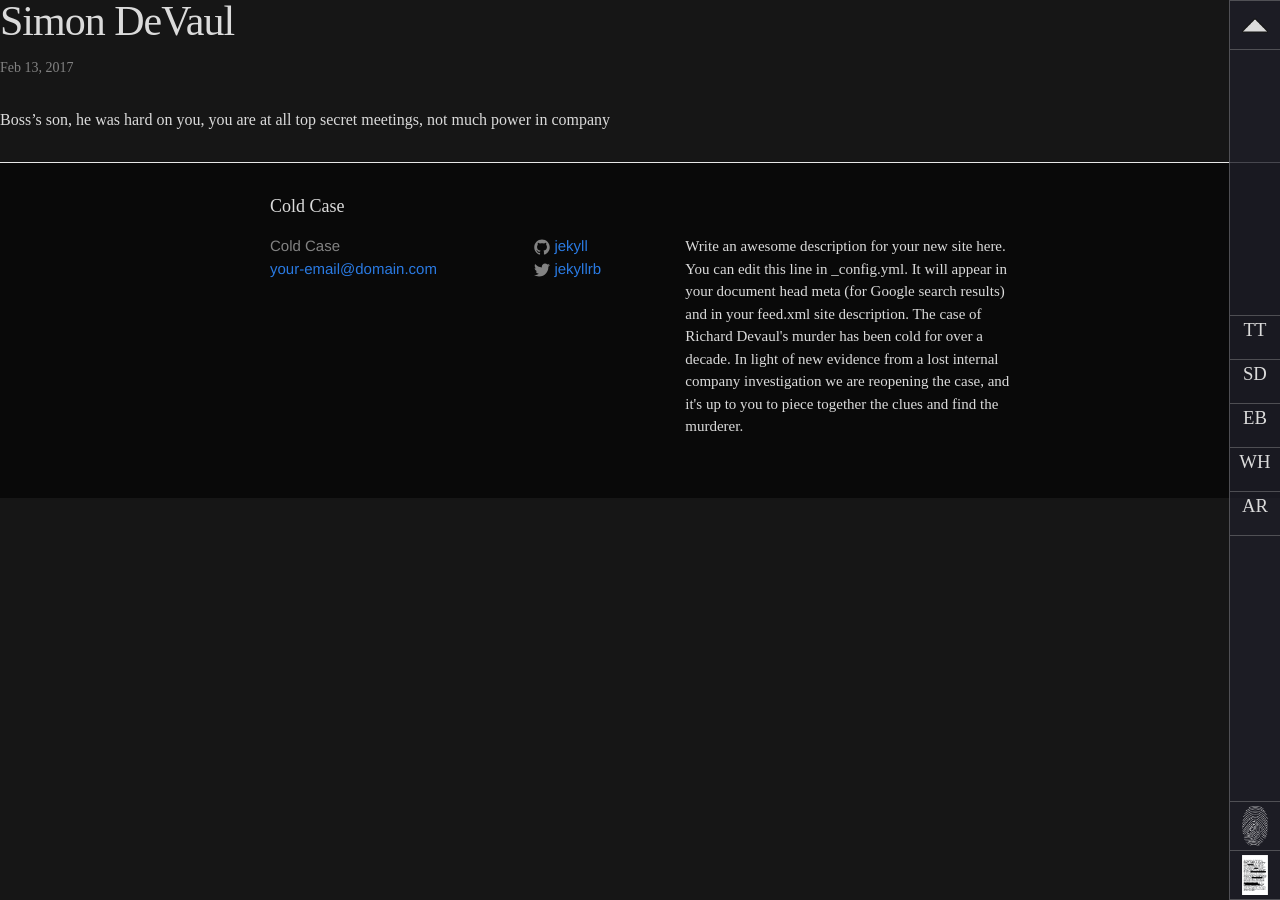
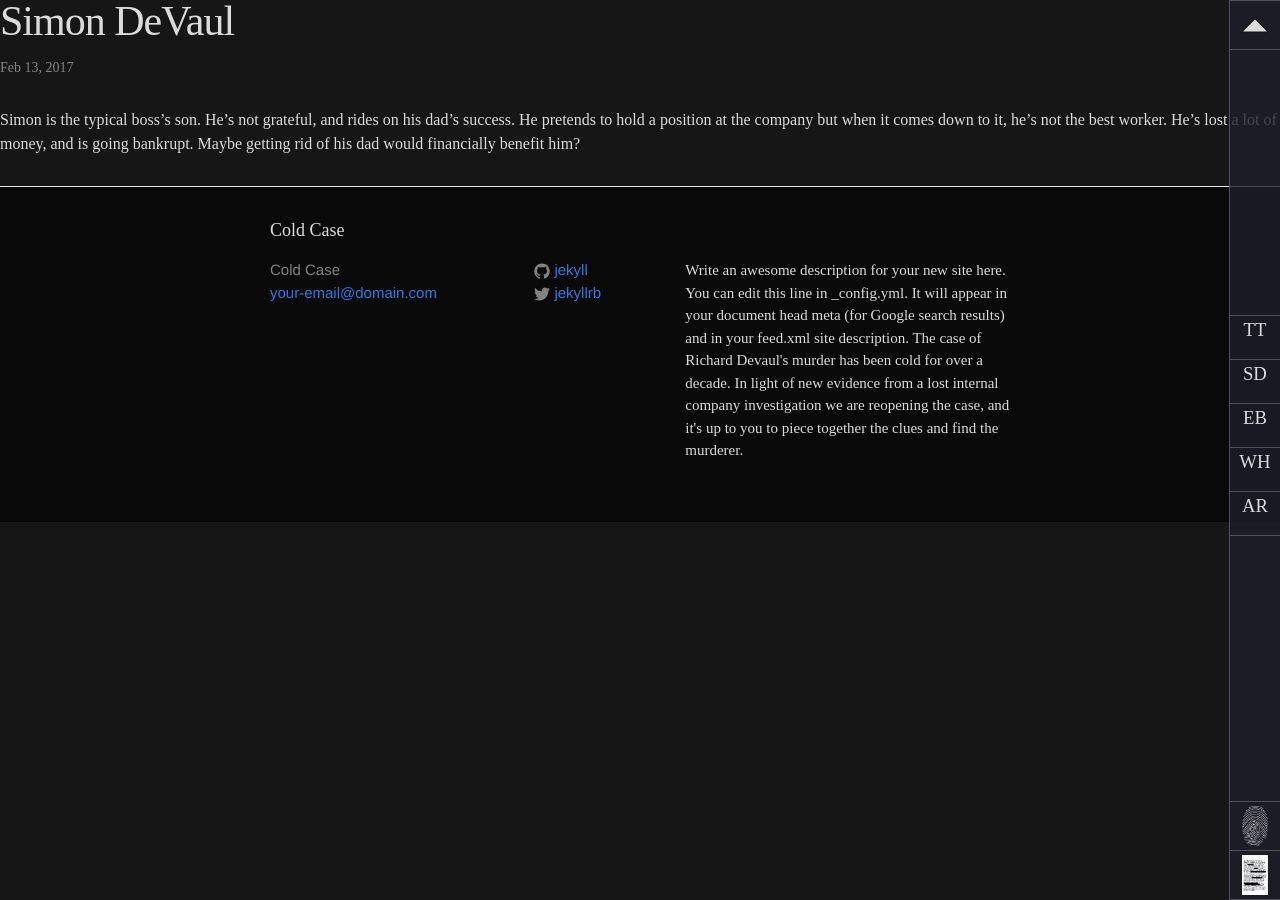
Before and after one commit to tatimblin/murder-mystery, a Jekyll site: the page built from _posts/2017-02-13-seamus.markdown, in a window 1280 px wide. Built offline with Jekyll 4.4.1, drawn with Linux system fonts in a browser that asks for light colours; some web fonts are replaced.

Commit message:
updated simons descriptions

```diff
--- a/_posts/2017-02-13-seamus.markdown
+++ b/_posts/2017-02-13-seamus.markdown
@@ -8,4 +8,4 @@ title_job:  "Executive"
 
 background: party.jpg
 ---
-Boss's son, he was hard on you, you are at all top secret meetings, not much power in company
+Simon is the typical boss’s son. He’s not grateful, and rides on his dad’s success. He pretends to hold a position at the company but when it comes down to it, he’s not the best worker. He’s lost a lot of money, and is going bankrupt. Maybe getting rid of his dad would financially benefit him?
```
